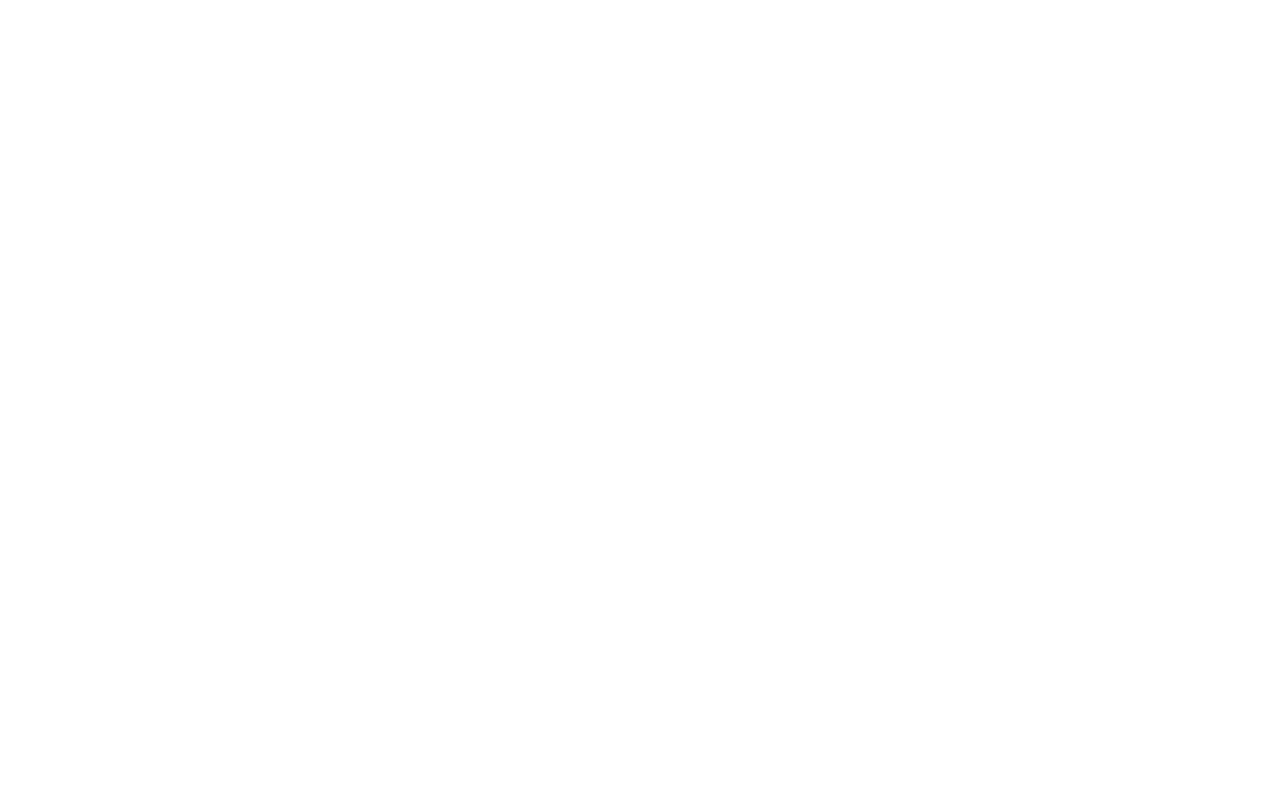
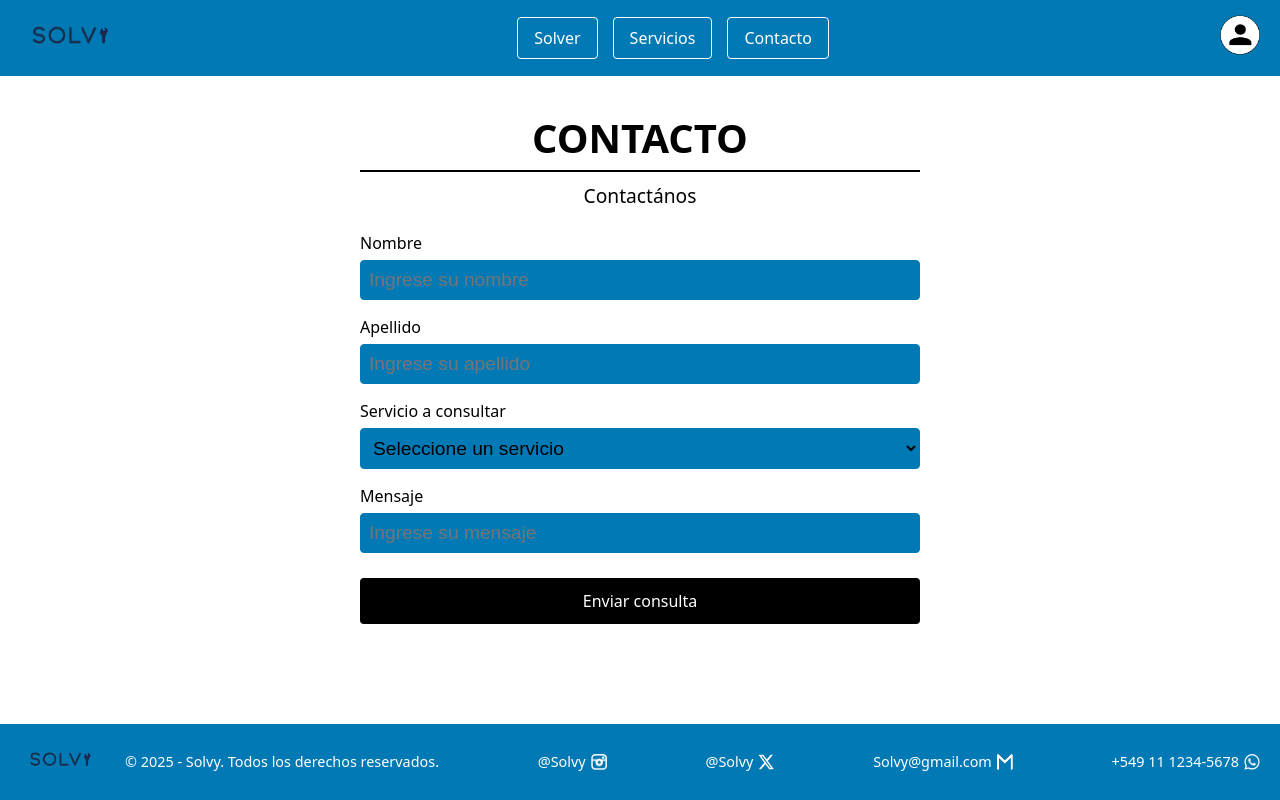
Before and after one commit to pukero/SolvyWeb, a React (Vite) app: page /contacto in a window 1280 px wide. Before the commit this address had no page. Built offline with nearby package versions, Linux system fonts and the light colour scheme.

Commit message:
View contacto

```diff
--- a/src/App.jsx
+++ b/src/App.jsx
@@ -2,6 +2,7 @@
 import { BrowserRouter, Routes, Route } from 'react-router-dom';
 import Layout from './components/Layout';
 import LandingPage from './pages/LandingPage';
+import Contacto from './pages/Contacto';
 
 function App() {
   return (
@@ -9,6 +10,7 @@
       <Routes>
         <Route path="/" element={<Layout />}>
           <Route index element={<LandingPage />} />
+          <Route path="contacto" element={<Contacto />} />
         </Route>
       </Routes>
     </BrowserRouter>
--- a/src/components/Header.jsx
+++ b/src/components/Header.jsx
@@ -1,4 +1,5 @@
 import React from 'react';
+import { Link } from 'react-router-dom';
 import logo from '../assets/Captura de pantalla 2025-05-23 083352 (1)-Photoroom 5.png';
 import profilePic from '../assets/Group 87.png';
 
@@ -9,9 +10,9 @@
         <img src={logo} alt="Logo" style={styles.logo} />
       </div>
       <nav style={styles.nav}>
-        <button style={styles.button}>Solver</button>
-        <button style={styles.button}>Servicios</button>
-        <button style={styles.button}>Contacto</button>
+        <Link to="/" style={styles.button}>Solver</Link>
+        <Link to="/servicios" style={styles.button}>Servicios</Link>
+        <Link to="/contacto" style={styles.button}>Contacto</Link>
       </nav>
       <div style={styles.profileContainer}>
         <img src={profilePic} alt="Profile" style={styles.profile} />
@@ -50,6 +51,10 @@
     color: 'white',
     border: '1px solid white',
     borderRadius: '4px',
+    textDecoration: 'none',
+    display: 'flex',
+    alignItems: 'center',
+    justifyContent: 'center',
   },
   profileContainer: {
     flex: '0 0 auto',
--- /dev/null
+++ b/src/pages/Contacto.jsx
@@ -0,0 +1,156 @@
+import React, { useState } from 'react';
+
+const Contacto = () => {
+  const [formData, setFormData] = useState({
+    nombre: '',
+    apellido: '',
+    servicio: '',
+    mensaje: '',
+  });
+
+  const servicios = ['Limpieza', 'Gasista', 'Plomero', 'Electricista', 'Jardinería'];
+
+  const handleChange = (e) => {
+    const { name, value } = e.target;
+    setFormData(prev => ({ ...prev, [name]: value }));
+  };
+
+  const handleSubmit = (e) => {
+    e.preventDefault();
+    // Aquí se podría manejar el envío del formulario
+    alert('Consulta enviada');
+  };
+
+  return (
+    <div style={styles.container}>
+      <h1 style={styles.title}>CONTACTO</h1>
+      <hr style={styles.divider} />
+      <p style={styles.subtitle}>Contactános</p>
+      <form style={styles.form} onSubmit={handleSubmit}>
+        <label style={styles.label}>
+          Nombre
+          <input
+            type="text"
+            name="nombre"
+            placeholder="Ingrese su nombre"
+            value={formData.nombre}
+            onChange={handleChange}
+            style={styles.input}
+            required
+          />
+        </label>
+        <label style={styles.label}>
+          Apellido
+          <input
+            type="text"
+            name="apellido"
+            placeholder="Ingrese su apellido"
+            value={formData.apellido}
+            onChange={handleChange}
+            style={styles.input}
+            required
+          />
+        </label>
+        <label style={styles.label}>
+          Servicio a consultar
+          <select
+            name="servicio"
+            value={formData.servicio}
+            onChange={handleChange}
+            style={styles.select}
+            required
+          >
+            <option value="" disabled>Seleccione un servicio</option>
+            {servicios.map((servicio) => (
+              <option key={servicio} value={servicio}>{servicio}</option>
+            ))}
+          </select>
+        </label>
+        <label style={styles.label}>
+          Mensaje
+          <input
+            type="text"
+            name="mensaje"
+            placeholder="Ingrese su mensaje"
+            value={formData.mensaje}
+            onChange={handleChange}
+            style={styles.input}
+            required
+          />
+        </label>
+        <button type="submit" style={styles.button}>Enviar consulta</button>
+      </form>
+    </div>
+  );
+};
+
+const styles = {
+  container: {
+    maxWidth: 600,
+    margin: '0 auto',
+    padding: 20,
+  },
+  title: {
+    fontSize: '2.5rem',
+    marginBottom: 10,
+    color: '#000000',
+    textAlign: 'center',
+    textTransform: 'uppercase',
+  },
+  divider: {
+    border: 'none',
+    borderBottom: '2px solid #000000',
+    marginBottom: 10,
+    width: '100%',
+    maxWidth: 600,
+    marginLeft: 'auto',
+    marginRight: 'auto',
+  },
+  subtitle: {
+    fontSize: '1.2rem',
+    marginBottom: 20,
+    color: '#000000',
+    textAlign: 'center',
+  },
+  form: {
+    display: 'flex',
+    flexDirection: 'column',
+    gap: 15,
+  },
+  label: {
+    display: 'flex',
+    flexDirection: 'column',
+    fontSize: '1rem',
+    color: '#000000',
+  },
+  input: {
+    marginTop: 5,
+    padding: 8,
+    fontSize: '1.2rem',
+    borderRadius: 4,
+    border: '1px solid #0079B5',
+    backgroundColor: '#0079B5',
+    color: '#000000',
+  },
+  select: {
+    marginTop: 5,
+    padding: 8,
+    fontSize: '1.2rem',
+    borderRadius: 4,
+    border: '1px solid #0079B5',
+    backgroundColor: '#0079B5',
+    color: '#000000',
+  },
+  button: {
+    marginTop: 10,
+    padding: 12,
+    fontSize: '1rem',
+    borderRadius: 4,
+    border: 'none',
+    backgroundColor: '#000000',
+    color: '#FFFFFF',
+    cursor: 'pointer',
+  },
+};
+
+export default Contacto;
```
